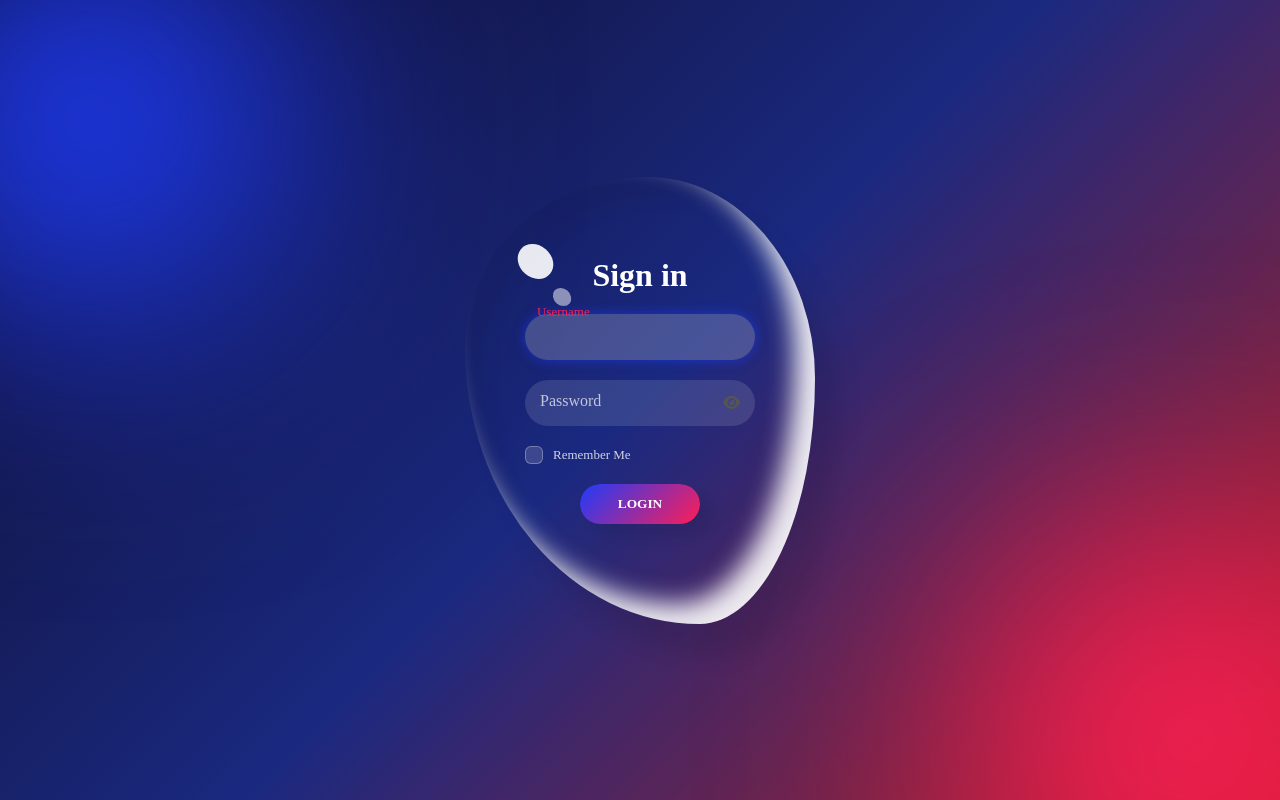
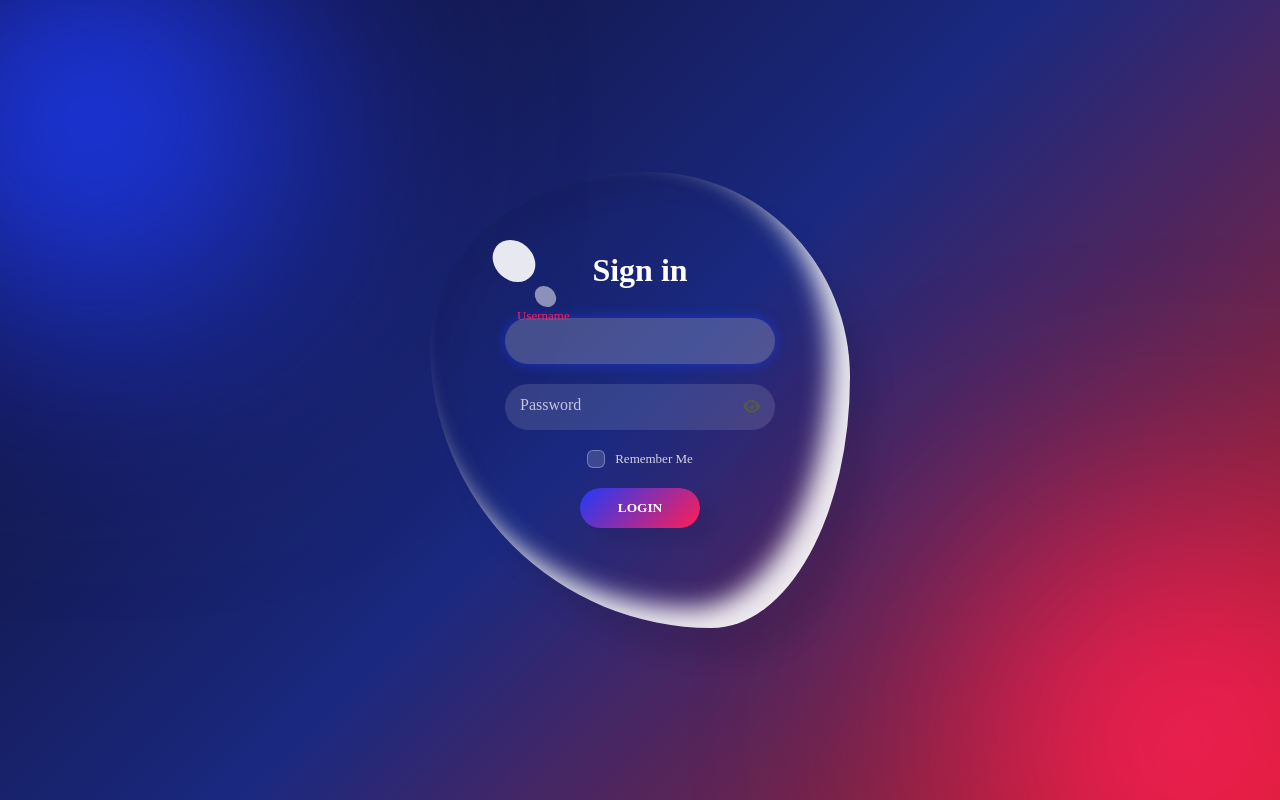
Before and after one commit to smsmorsalin/pulse-HMS_DBMS, a Flask app: page / in a window 1280 px wide. Run offline with Flask 3, Linux system fonts and the light colour scheme.

Commit message:
sync logo with html and app.py and in lonin section container size little bit big and in register form register button allign to center

```diff
--- a/app.py
+++ b/app.py
@@ -1,4 +1,4 @@
-from flask import Flask, render_template, request, redirect, session, url_for
+from flask import Flask, render_template, request, redirect, session, url_for, send_from_directory
 import sqlite3
 from werkzeug.security import check_password_hash, generate_password_hash
 
@@ -149,6 +149,10 @@ def logout():
     session.clear()  # Clear the session data
     return redirect(url_for('login'))  # Redirect to the login page after logout
 
+@app.route('/assets/<path:filename>')
+def assets(filename):
+    return send_from_directory('assets', filename)
+
 @app.route('/admin_portal')
 def admin_portal():
     """Admin portal page - only accessible to admin."""
--- a/static/css/login.css
+++ b/static/css/login.css
@@ -97,6 +97,7 @@ body {
     justify-content: center;
     align-items: center;
     gap: 20px;
+    margin-top: 9px;
 
 }
 
@@ -131,7 +132,7 @@ input[type="password"] {
 }
 
 .input-box {
-  width: 230px;
+  width: 270px;
   border-radius: 25px;
   box-shadow:
     15px 15px 10px #0000000d,
@@ -288,7 +289,7 @@ body::after {
 
 .input-group {
   position: relative;
-  width: 230px;
+  width: 270px;
 }
 
 .input-group input {
@@ -345,7 +346,7 @@ body::after {
   right: 15px;
   top: 50%;
   transform: translateY(-50%);
-  color: rgba(255,255,255,0.7);
+  color: rgba(255,255,255,0.95);
   cursor: pointer;
   font-size: 15px;
   transition: color 0.3s ease;
@@ -361,7 +362,7 @@ body::after {
 
 .toggle-password.fade i {
   opacity: 0;
-  transform: scale(0.7);
+  transform: scale(0.9);
 }
 
 /* ==============================
@@ -383,13 +384,16 @@ body::after {
    REMEMBER ME GLASS CHECKBOX
 ============================== */
 .remember {
-  width: 230px;
-  text-align: left;
+  width: 300px;
+  text-align: center;
+  display: flex;
+  justify-content: center;
 }
 
 .checkbox-container {
   display: flex;
   align-items: center;
+  justify-content: center;
   gap: 10px;
   color: rgba(255,255,255,0.8);
   font-size: 13px;
--- a/static/css/register.css
+++ b/static/css/register.css
@@ -206,7 +206,7 @@ body::after {
 /* Right align inside grid */
 .btn-row {
     display: flex;
-    justify-content: flex-end;
+    justify-content: center;
     margin-top: 30px;
 }
 
--- a/templates/dashboard.html
+++ b/templates/dashboard.html
@@ -17,7 +17,7 @@
   <!-- BRAND AT TOP -->
   <div class="brand">
     <a href="#" class="brand-link" id="brandDashboard">
-      <img src="logo.png" alt="AJH Logo" class="brand-logo">
+      <img src="{{ url_for('assets', filename='logo.png') }}" alt="AJH Logo" class="brand-logo">
       <span class="brand-text">AJH</span>
     </a>
   </div>
```
